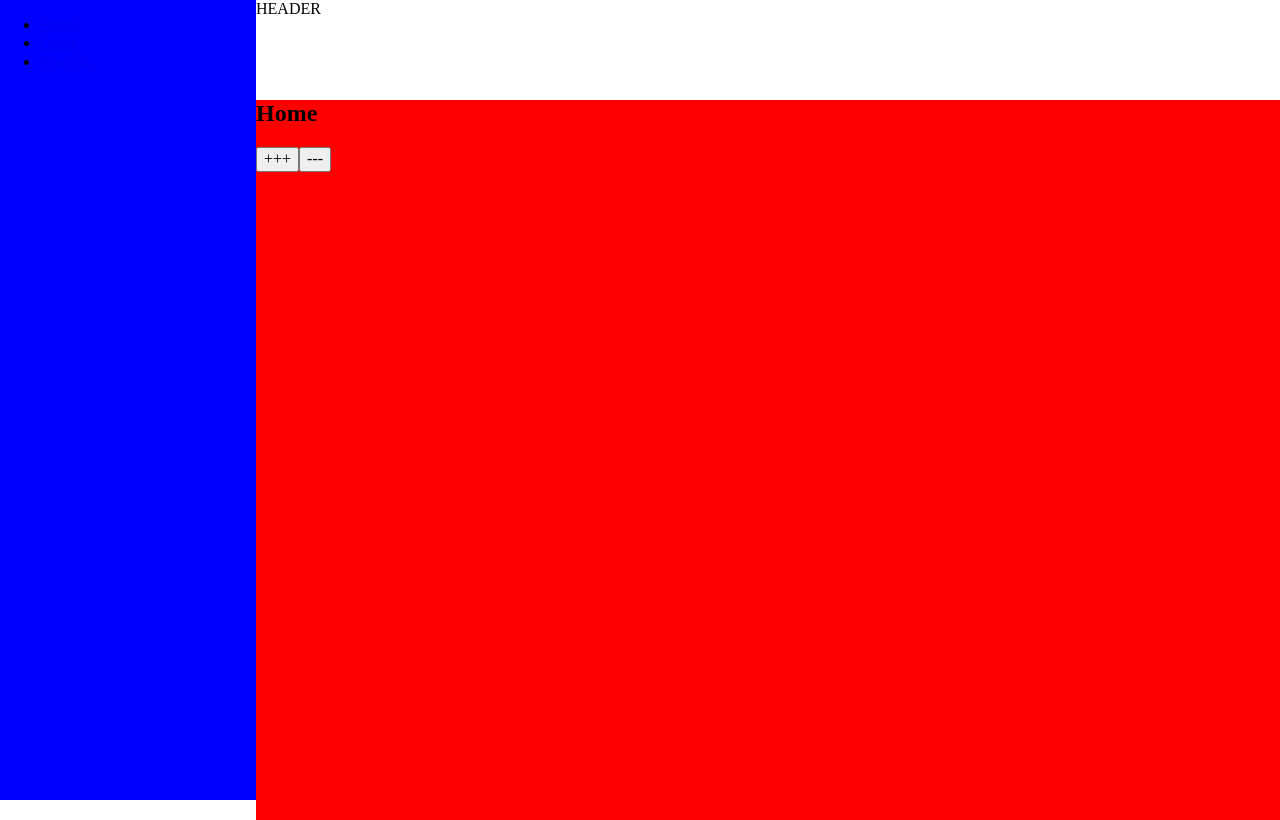
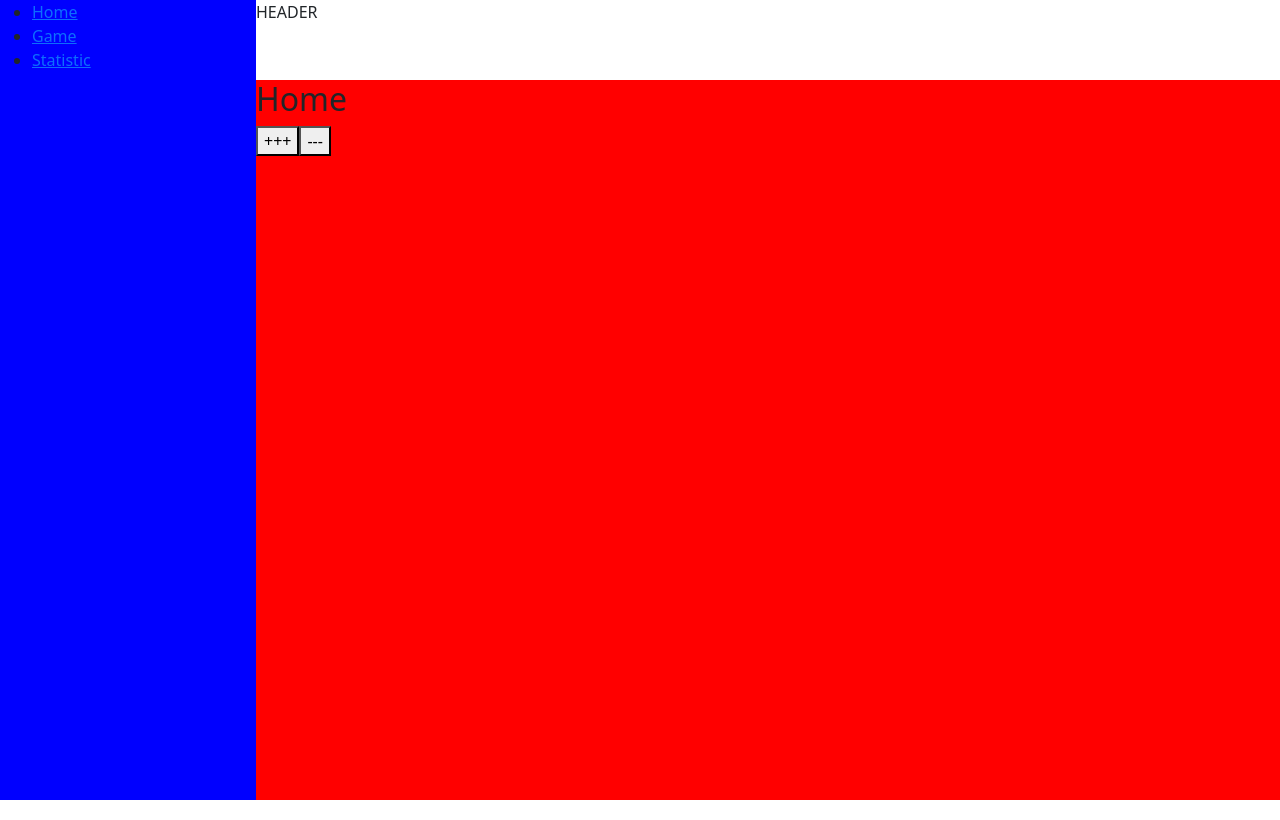
Before and after one commit to Mikhail-Hursky/RSLang, a React (Create React App) app: page / in a window 1280 px wide. Built offline with nearby package versions, Linux system fonts and the light colour scheme.

Commit message:
feat: add bootstrap

```diff
--- a/package.json
+++ b/package.json
@@ -15,6 +15,7 @@
     "@types/redux": "^3.6.0",
     "@types/redux-logger": "^3.0.8",
     "@types/redux-thunk": "^2.1.0",
+    "bootstrap": "^5.0.0-beta2",
     "node-sass": "^5.0.0",
     "normalize.css": "^8.0.1",
     "react": "^17.0.1",
--- a/src/components/app/App.scss
+++ b/src/components/app/App.scss
@@ -11,7 +11,7 @@
   background-color: blue;
 }
 
-.container {
+.content {
   width: 100%;
   height: 100vh;
 
--- a/src/components/app/App.tsx
+++ b/src/components/app/App.tsx
@@ -10,7 +10,7 @@ function App() {
     <Router>
       <div className="App">
         <Navbar />
-        <div className="container">
+        <div className="content">
           <div className="HEADER">HEADER</div>
           <div className="CONTENT">
             <Switch>
--- a/src/index.tsx
+++ b/src/index.tsx
@@ -1,6 +1,7 @@
 import React from "react";
 import { render } from "react-dom";
 import "normalize.css";
+import "../node_modules/bootstrap/dist/css/bootstrap.min.css";
 import App from "./components/app/App";
 import { Provider } from "react-redux";
 import { compose, createStore, applyMiddleware } from "redux";
```
